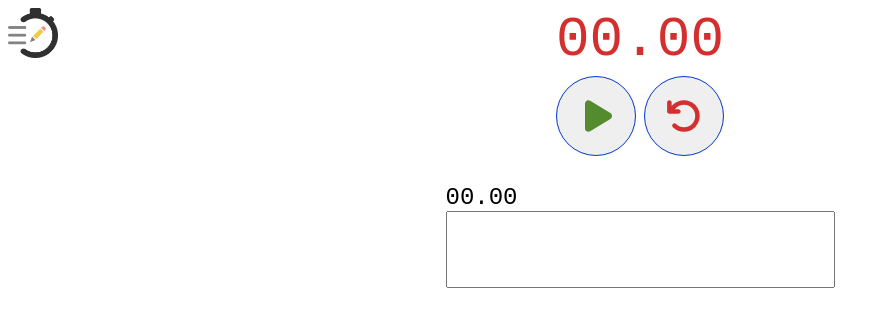
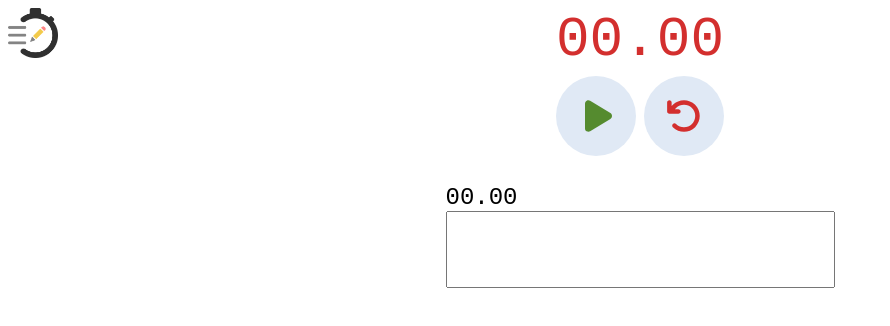
Before and after one commit to jacobrienstra/notetime, a React (Create React App) app: page / in a window 1280 px wide. Shown: the top 326 px of the page, without its empty margins (0-890 px from the left). Built offline with nearby package versions, Linux system fonts and the light colour scheme.

Commit message:
copy and clear buttons, functional, not pretty

```diff
--- a/src/App.tsx
+++ b/src/App.tsx
@@ -39,10 +39,8 @@ function App(): JSX.Element {
         />
       </div>
       <Timer />
-      <div>
-        <LapEntry />
-        <EntryList />
-      </div>
+      <LapEntry />
+      <EntryList />
     </div>
   );
 }
--- a/src/base.css
+++ b/src/base.css
@@ -14,3 +14,37 @@ div {
 body {
   user-select: none;
 }
+
+button {
+  display: inline-flex;
+  align-content: center;
+  align-items: center;
+  justify-content: center;
+  margin: 0;
+  padding: 1rem 2rem;
+  color: #000;
+  font-size: inherit;
+  font-family: sans-serif;
+  text-align: center;
+  text-decoration: none;
+  background: #e0e9f5;
+  border: none;
+  border-radius: 3px;
+  cursor: pointer;
+  transition: background 250ms ease-in-out, transform 150ms ease;
+  appearance: none;
+}
+
+button:hover,
+button:focus {
+  background: #9ec0e9;
+}
+
+button:focus {
+  outline: 1px solid #fff;
+  outline-offset: -4px;
+}
+
+button:active {
+  transform: scale(0.99);
+}
--- a/src/components/Entry.tsx
+++ b/src/components/Entry.tsx
@@ -19,9 +19,6 @@ const textStyle = css`
 `;
 
 const entryStyle = css`
-  /* display: flex;
-  flex-direction: column;
-  align-items: flex-start; */
   background: var(--grey);
   padding: 6px 8px;
   border-radius: 4px;
--- a/src/components/EntryList.tsx
+++ b/src/components/EntryList.tsx
@@ -1,8 +1,13 @@
-import { useSelector } from "react-redux";
+import { useDispatch, useSelector } from "react-redux";
 import * as React from "react";
+import { FontAwesomeIcon } from "@fortawesome/react-fontawesome";
+import { faClipboard, faTrashCan } from "@fortawesome/free-solid-svg-icons";
+import { IconProp } from "@fortawesome/fontawesome-svg-core";
 import { css } from "@emotion/react";
 
+import timeString from "../util";
 import { RootState } from "../redux/store";
+import { clearEntries } from "../redux/reducers/entries";
 
 import Entry from "./Entry";
 
@@ -11,16 +16,60 @@ const entriesStyle = css`
   flex-direction: column;
   align-content: stretch;
   align-items: stretch;
+  width: 400px;
+`;
+
+const buttonWrapper = css`
+  display: flex;
+  flex-direction: row;
+  justify-content: space-between;
+  width: 100%;
+  margin-bottom: 12px;
+  font-size: 18px;
+
+  button {
+    display: inline-block;
+  }
+
+  svg {
+    margin-right: 0.5em;
+  }
 `;
 
 function EntryList(): JSX.Element {
+  const dispatch = useDispatch();
   const entries = useSelector((state: RootState) => state.entries.list);
 
+  const clear = () => {
+    dispatch(clearEntries());
+  };
+
+  const copy = () => {
+    const entriesText = entries.map(
+      (e) => `[${timeString(e.time)}] - ${e.text}`
+    );
+    navigator.clipboard.writeText(entriesText.join(""));
+  };
+
   return (
-    <div className="entries" css={entriesStyle}>
-      {entries.map((e) => (
-        <Entry {...e} key={e.key} />
-      ))}
+    <div>
+      {entries.length > 0 && (
+        <div css={buttonWrapper}>
+          <button type="button" onClick={copy}>
+            <FontAwesomeIcon icon={faClipboard as IconProp} size="1x" />
+            Copy Entries
+          </button>
+          <button type="button" onClick={clear}>
+            <FontAwesomeIcon icon={faTrashCan as IconProp} size="1x" />
+            Clear Entries
+          </button>
+        </div>
+      )}
+      <div className="entries" css={entriesStyle}>
+        {entries.map((e) => (
+          <Entry {...e} key={e.key} />
+        ))}
+      </div>
     </div>
   );
 }
--- a/src/components/LapEntry.tsx
+++ b/src/components/LapEntry.tsx
@@ -9,15 +9,15 @@ import { css } from "@emotion/react";
 
 import timeString from "../util";
 import { RootState } from "../redux/store";
-import { setLapTime, resetText, setText } from "../redux/reducers/main";
+import { setLapTime, resetText, setText } from "../redux/reducers/timer";
 import { addEntry } from "../redux/reducers/entries";
 
 import { EntryProps } from "./Entry";
 
-const curEntryStyle = css`
+const textEntryWrapper = css`
   display: flex;
   flex-direction: column;
-  align-items: flex-start;
+  align-items: center;
   align-content: center;
   margin: 24px 0;
 `;
@@ -32,13 +32,14 @@ const textEntry = css`
 const timeStamp = css`
   font-family: monospace;
   font-size: 24px;
+  align-self: flex-start;
 `;
 
 function LapEntry(): JSX.Element {
   const dispatch = useDispatch();
-  const time = useSelector((state: RootState) => state.main.time);
-  const lapTime = useSelector((state: RootState) => state.main.lapTime);
-  const text = useSelector((state: RootState) => state.main.text);
+  const time = useSelector((state: RootState) => state.timer.time);
+  const lapTime = useSelector((state: RootState) => state.timer.lapTime);
+  const text = useSelector((state: RootState) => state.timer.text);
 
   const handleOnKeyDown: KeyboardEventHandler<HTMLTextAreaElement> = (
     e: KeyboardEvent<HTMLTextAreaElement>
@@ -71,7 +72,7 @@ function LapEntry(): JSX.Element {
     dispatch(setText(event.target.value));
   };
   return (
-    <div className="currentEntry" css={curEntryStyle}>
+    <div className="lapEntry" css={textEntryWrapper}>
       <div css={timeStamp}>{timeString(lapTime)}</div>
       <textarea
         cols={36}
--- a/src/components/Timer.tsx
+++ b/src/components/Timer.tsx
@@ -1,12 +1,7 @@
 import { useSelector, useDispatch } from "react-redux";
 import React, { useEffect } from "react";
 import { FontAwesomeIcon } from "@fortawesome/react-fontawesome";
-import {
-  faPause,
-  faPlay,
-  faStop,
-  faUndo,
-} from "@fortawesome/free-solid-svg-icons";
+import { faPause, faPlay, faUndo } from "@fortawesome/free-solid-svg-icons";
 import { IconProp } from "@fortawesome/fontawesome-svg-core";
 import { css } from "@emotion/react";
 
@@ -20,7 +15,7 @@ import {
   stop,
   resetTime,
   resetLapTime,
-} from "../redux/reducers/main";
+} from "../redux/reducers/timer";
 
 const timerStyle = css`
   display: flex;
@@ -44,7 +39,6 @@ const buttonStyle = css`
     cursor: pointer;
     margin: 4px;
     border-radius: 50%;
-    border: 1px solid var(--blue);
     padding: 0;
   }
 `;
@@ -63,9 +57,9 @@ const stopButton = css`
 function Timer(): JSX.Element {
   const dispatch = useDispatch();
 
-  const isActive = useSelector((state: RootState) => state.main.isActive);
-  const isPaused = useSelector((state: RootState) => state.main.isPaused);
-  const time = useSelector((state: RootState) => state.main.time);
+  const isActive = useSelector((state: RootState) => state.timer.isActive);
+  const isPaused = useSelector((state: RootState) => state.timer.isPaused);
+  const time = useSelector((state: RootState) => state.timer.time);
 
   let timerWorker: Worker;
 
--- a/src/redux/reducers/entries.ts
+++ b/src/redux/reducers/entries.ts
@@ -16,9 +16,12 @@ export const entriesSlice = createSlice({
     addEntry: (state, action: PayloadAction<EntryProps>): void => {
       state.list = [...state.list, action.payload];
     },
+    clearEntries: (state): void => {
+      state.list = [];
+    },
   },
 });
 
-export const { addEntry } = entriesSlice.actions;
+export const { addEntry, clearEntries } = entriesSlice.actions;
 
 export default entriesSlice.reducer;
--- a/src/redux/reducers/index.ts
+++ b/src/redux/reducers/index.ts
@@ -1,4 +1,4 @@
-import mainReducer from "./main";
+import timerReducer from "./timer";
 import entriesReducer from "./entries";
 
-export { entriesReducer, mainReducer };
+export { entriesReducer, timerReducer };
--- a/src/redux/reducers/main.ts
+++ b/src/redux/reducers/timer.ts
@@ -1,7 +1,7 @@
 /* eslint-disable no-param-reassign */
 import { createSlice, PayloadAction } from "@reduxjs/toolkit";
 
-interface MainSliceState {
+interface TimerSliceState {
   time: number;
   isActive: boolean;
   isPaused: boolean;
@@ -9,7 +9,7 @@ interface MainSliceState {
   text: string;
 }
 
-export const mainSlice = createSlice({
+export const timerSlice = createSlice({
   name: "game",
   initialState: {
     time: 0,
@@ -17,7 +17,7 @@ export const mainSlice = createSlice({
     isPaused: false,
     lapTime: 0,
     text: "",
-  } as MainSliceState,
+  } as TimerSliceState,
   reducers: {
     incTime10: (state): void => {
       state.time += 10;
@@ -65,6 +65,6 @@ export const {
   unpause,
   setText,
   resetText,
-} = mainSlice.actions;
+} = timerSlice.actions;
 
-export default mainSlice.reducer;
+export default timerSlice.reducer;
--- a/src/redux/store.ts
+++ b/src/redux/store.ts
@@ -1,10 +1,10 @@
 import { configureStore } from "@reduxjs/toolkit";
 
-import { mainReducer, entriesReducer } from "./reducers";
+import { timerReducer, entriesReducer } from "./reducers";
 
 const store = configureStore({
   reducer: {
-    main: mainReducer,
+    timer: timerReducer,
     entries: entriesReducer,
   },
 });
```
